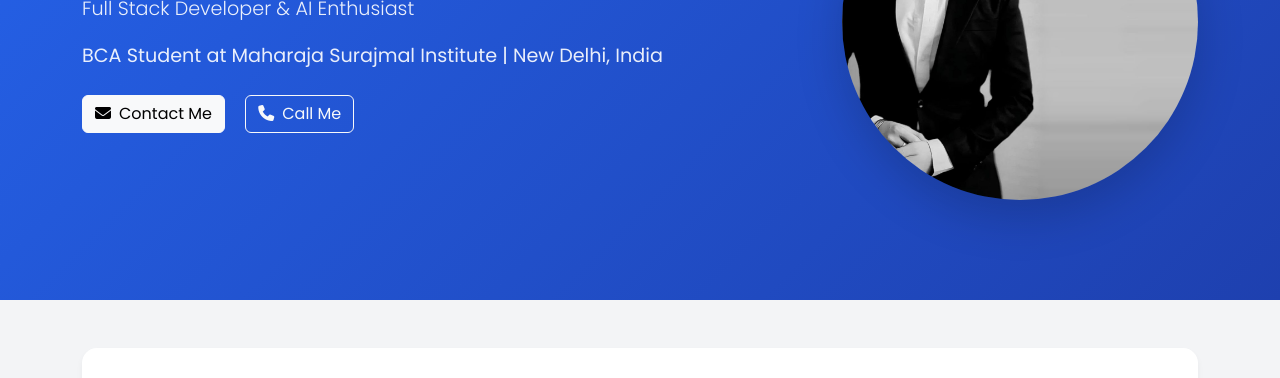
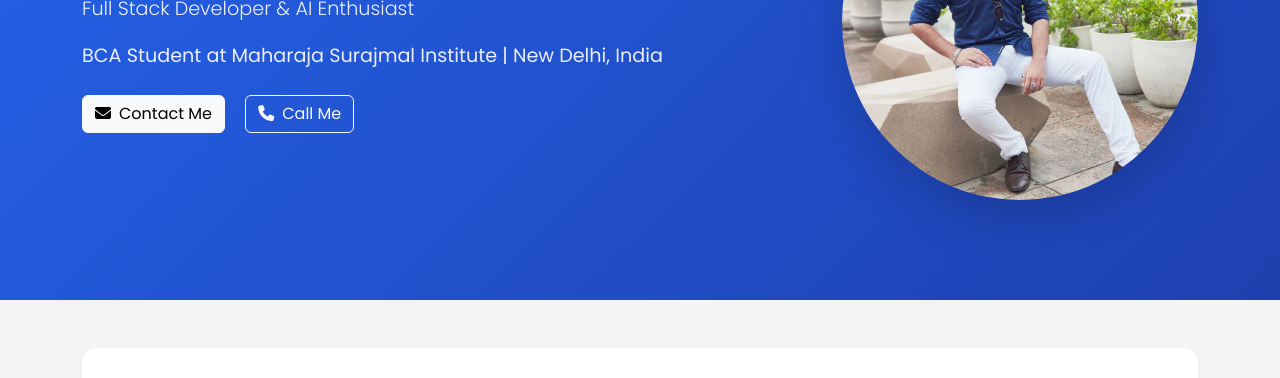
Before and after one commit to krishna-goofy/my_resume, a plain HTML site: page index.html in a window 1280 px wide. Shown: the part 256-634 px from the top of the page. Drawn offline with nearby package versions, Linux system fonts and the light colour scheme.

Commit message:
Update index.html

```diff
--- a/index.html
+++ b/index.html
@@ -283,7 +283,7 @@
           </div>
           <div class="col-lg-4" data-aos="fade-left">
             <div class="text-center">
-              <img src="pic(3).jpg" alt="Profile" class="img-fluid rounded-circle shadow-lg" />
+              <img src="pic(1).jpg" alt="Profile" class="img-fluid rounded-circle shadow-lg" />
             </div>
           </div>
         </div>
```
